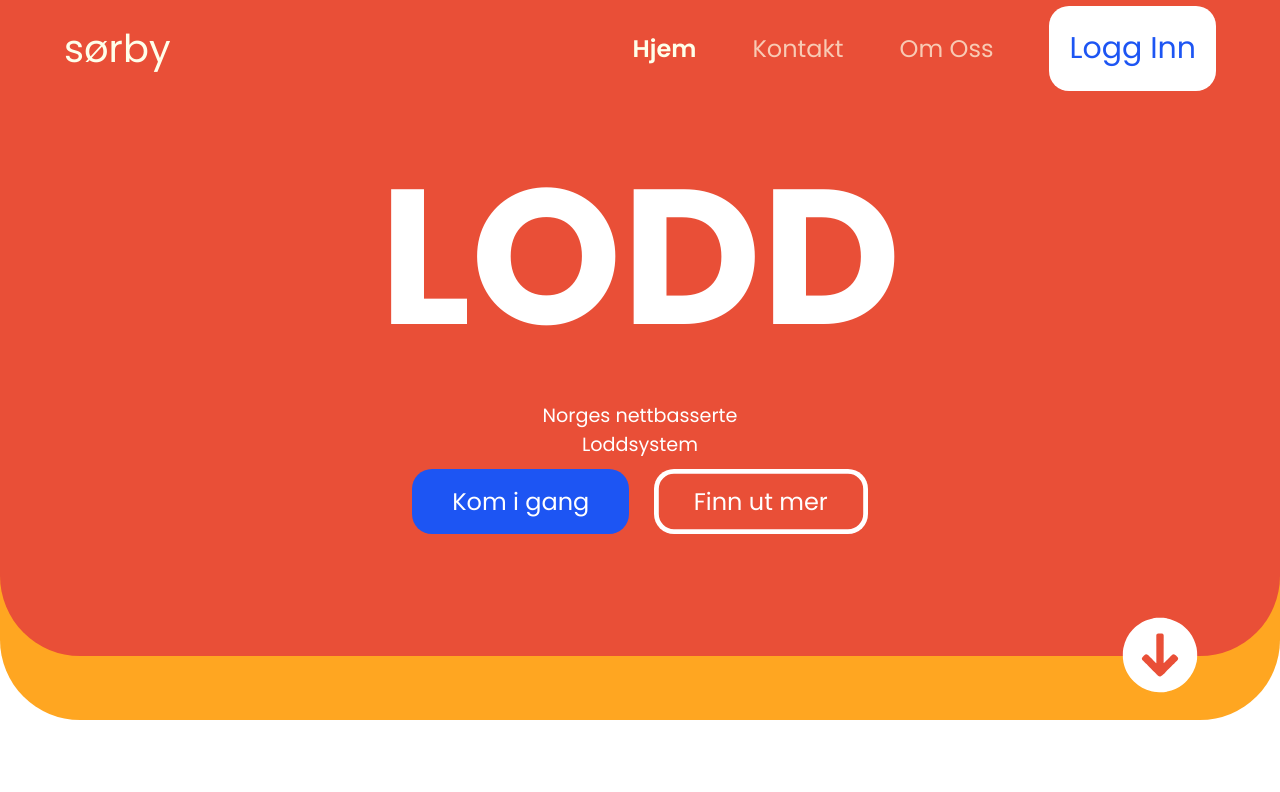
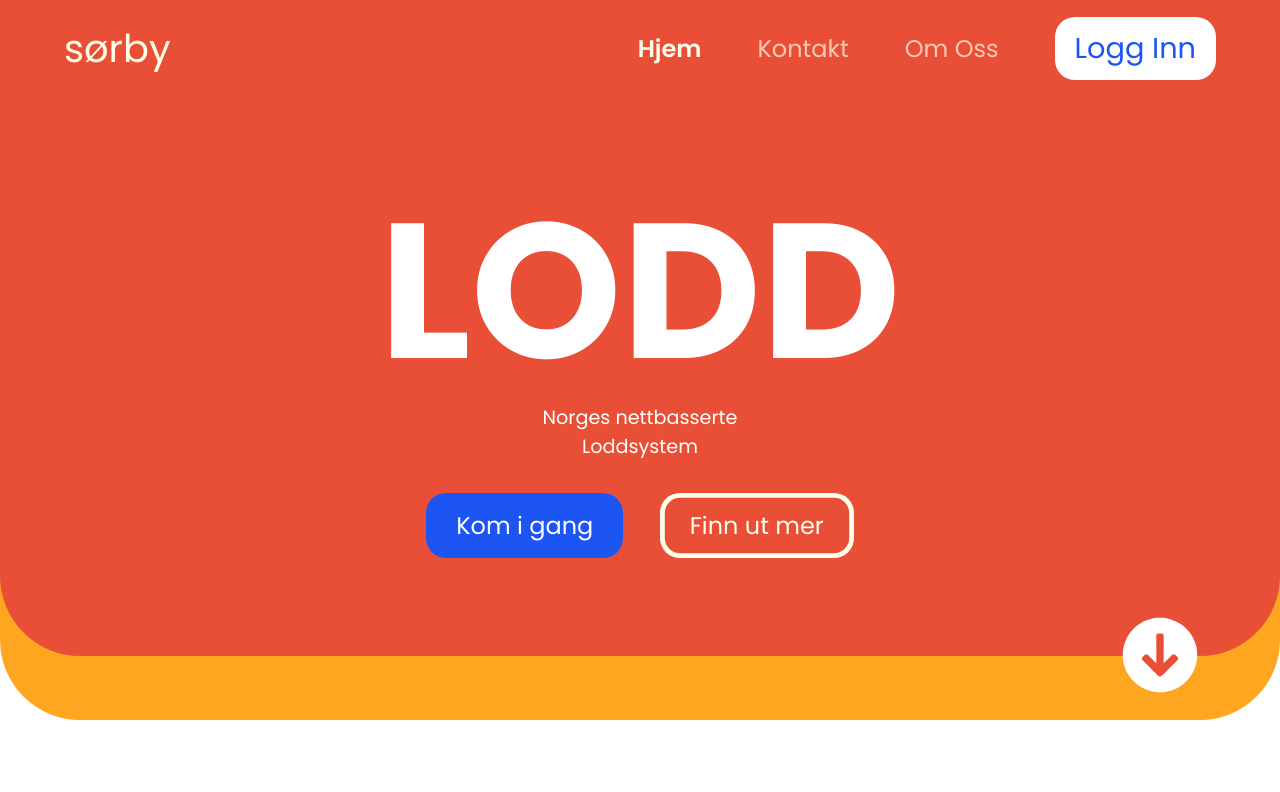
Before and after one commit to DanielJSorby/lodde, a SvelteKit app in the folder my-app/: page / in a window 1280 px wide. Shown: the top 792 px of the page. Built offline with nearby package versions, Linux system fonts and the light colour scheme.

Commit message:
justert knapper osv, og lagt til farger i global filen

```diff
--- a/my-app/src/components/navbar.svelte
+++ b/my-app/src/components/navbar.svelte
@@ -114,6 +114,11 @@
         border: none;
     }
 
+    .logg-inn-btn {
+        padding: 10px 20px 10px 20px;
+        font-size: 1.2em;
+    }
+
     .navbar.dark {
         /* color: white; */
     }
--- a/my-app/src/global.css
+++ b/my-app/src/global.css
@@ -4,6 +4,12 @@
     padding: 0;
     box-sizing: border-box;
     font-family: "Poppins", sans-serif;
+
+    --color-besj: #FEFFEA;
+    --color-blue-lilla: #1D55F3;
+    --color-svart: #011936;
+    --color-red: #E94F37;
+    --color-gul: #FFA621;
 }
 
 button {
@@ -19,20 +25,20 @@ button.background {
 }
 
 button.background.red {
-    background-color: #E94F37;
+    background-color: var(--color-red);
 }
 
 button.background.blue {
-    background-color: #1D55F3;
+    background-color: var(--color-blue-lilla);
 }
 
 button.transparent {
     background-color: transparent;
-    color: #fff;
+    color: var(--color-besj);
     box-sizing: border-box;
     background-clip: padding-box;
     /* Simulerer en "indre" border ved å bruke box-shadow */
-    box-shadow: inset 0 0 0 0.3rem #fff;
+    box-shadow: inset 0 0 0 0.3rem var(--color-besj);
     /* Fjerner den faktiske borderen */
     border: none;
 }
--- a/my-app/src/routes/+page.svelte
+++ b/my-app/src/routes/+page.svelte
@@ -81,9 +81,14 @@
 		border-radius: 0 0 80px 80px;
 	}
 
+	.headder-things {
+		margin-top: 7rem;
+	}
+
 	.title {
 		font-size: 6em;
 		text-transform: uppercase;
+		margin: -2rem 0;
 		/* margin-bottom: -90px; */
 	}
 
@@ -93,9 +98,9 @@
 
 	.cta {
 		font-size: 1.5em;
-		padding: 15px 40px;
+		padding: 15px 30px;
 		border-radius: 20px;
-		margin: 10px;
+		margin: 2rem 1rem;
 	}
 
 	.headder-things {
```
